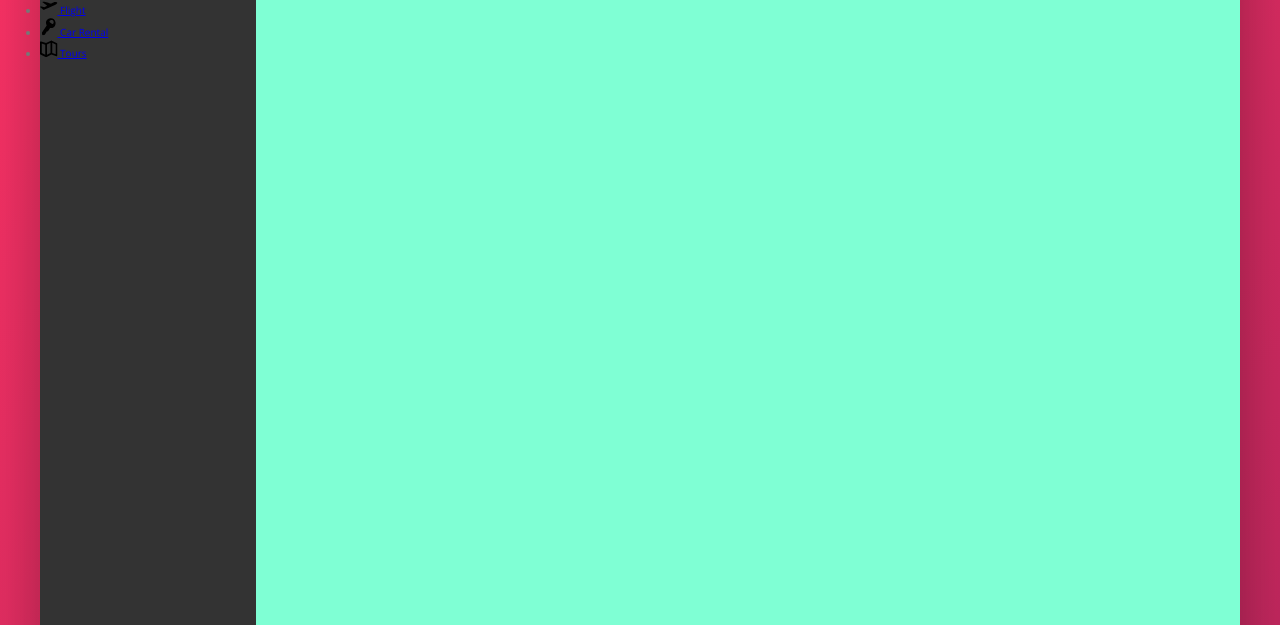
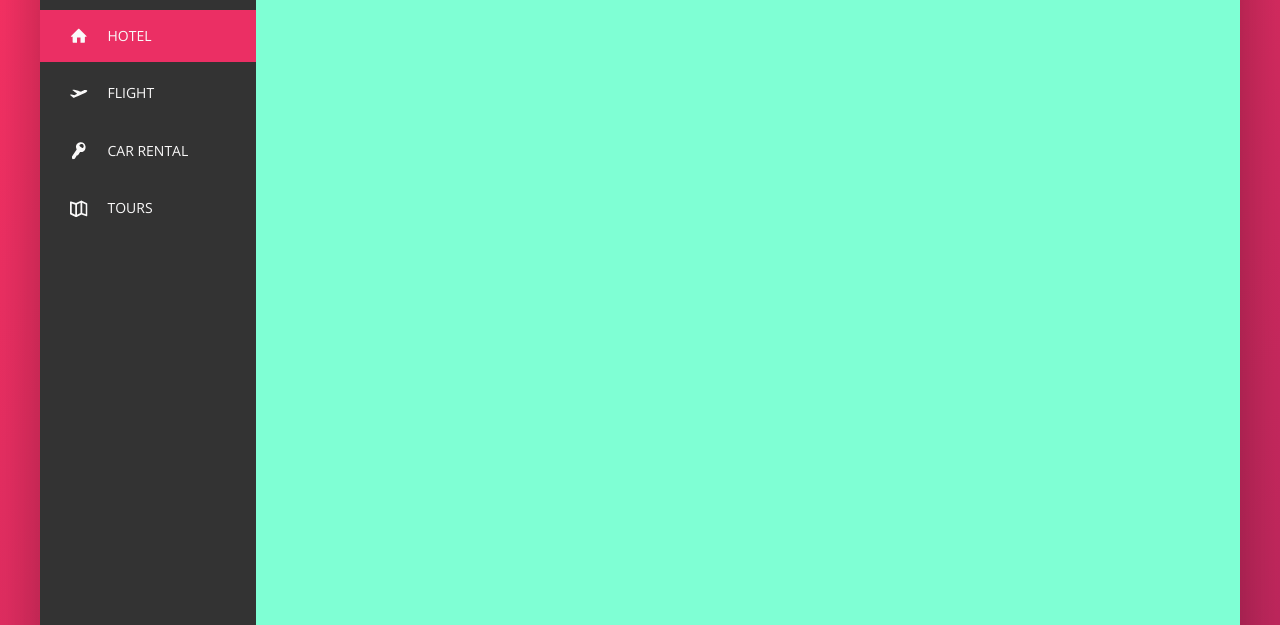
Before and after one commit to nickizen20/booker, a website: page index.html in a window 1280 px wide. Shown: the part 175-800 px from the top of the page. Drawn offline with nearby package versions, Linux system fonts and the light colour scheme.

Commit message:
done styling the sidenav

```diff
--- a/index.html
+++ b/index.html
@@ -60,7 +60,7 @@
             <!--------- Navigation --------->
             <nav class="sidebar">
                 <ul class="side-nav">
-                    <li class="side-nav__item">
+                    <li class="side-nav__item side-nav__item--active">
                         <a href="#" class="side-nav__link">
                             <svg class="side-nav__icon">
                                 <use xlink:href="img/sprite.svg#icon-home"></use>
--- a/sass/_component.scss
+++ b/sass/_component.scss
@@ -122,15 +122,59 @@
 //////////////////////////////////////
 /// Side Navigation
 .side-nav {
+    font-size: 1.4rem;
+    list-style: none;
+    margin-top: 3.5rem;
+
     &__item {
+        position: relative;
+
+        &:not(:last-child) {
+            margin-bottom: 0.5rem;
+        }
     }
 
-    &__link {
+    &__item::before {
+        content: '';
+        position: absolute;
+        top: 0;
+        left: 0;
+        height: 100%;
+        width: 3px;
+        background-color: var(--color-primary);
+        transform: scaleY(0);
+        transition: transform 0.2s, width 0.2s cubic-bezier(1, 0, 0, 1) 0.2s,
+            background-color 0.1s;
+    }
+
+    &__item:hover::before,
+    &__item--active::before {
+        transform: scaleY(1);
+        width: 100%;
+    }
+
+    &__item:active::before {
+        background-color: var(--color-primary-light);
+    }
+
+    &__link:link,
+    &__link:visited {
+        color: var(--color-grey-light-1);
+        text-decoration: none;
+        text-transform: uppercase;
+        display: block;
+        padding: 1.5rem 3rem;
+        display: flex;
+        align-items: center;
+        z-index: 10;
+        position: relative;
     }
 
     &__icon {
         width: 1.75rem;
         height: 1.75rem;
+        margin-right: 2rem;
+        fill: currentColor;
     }
 }
 
```
Also changed, not shown: css/style.css.
